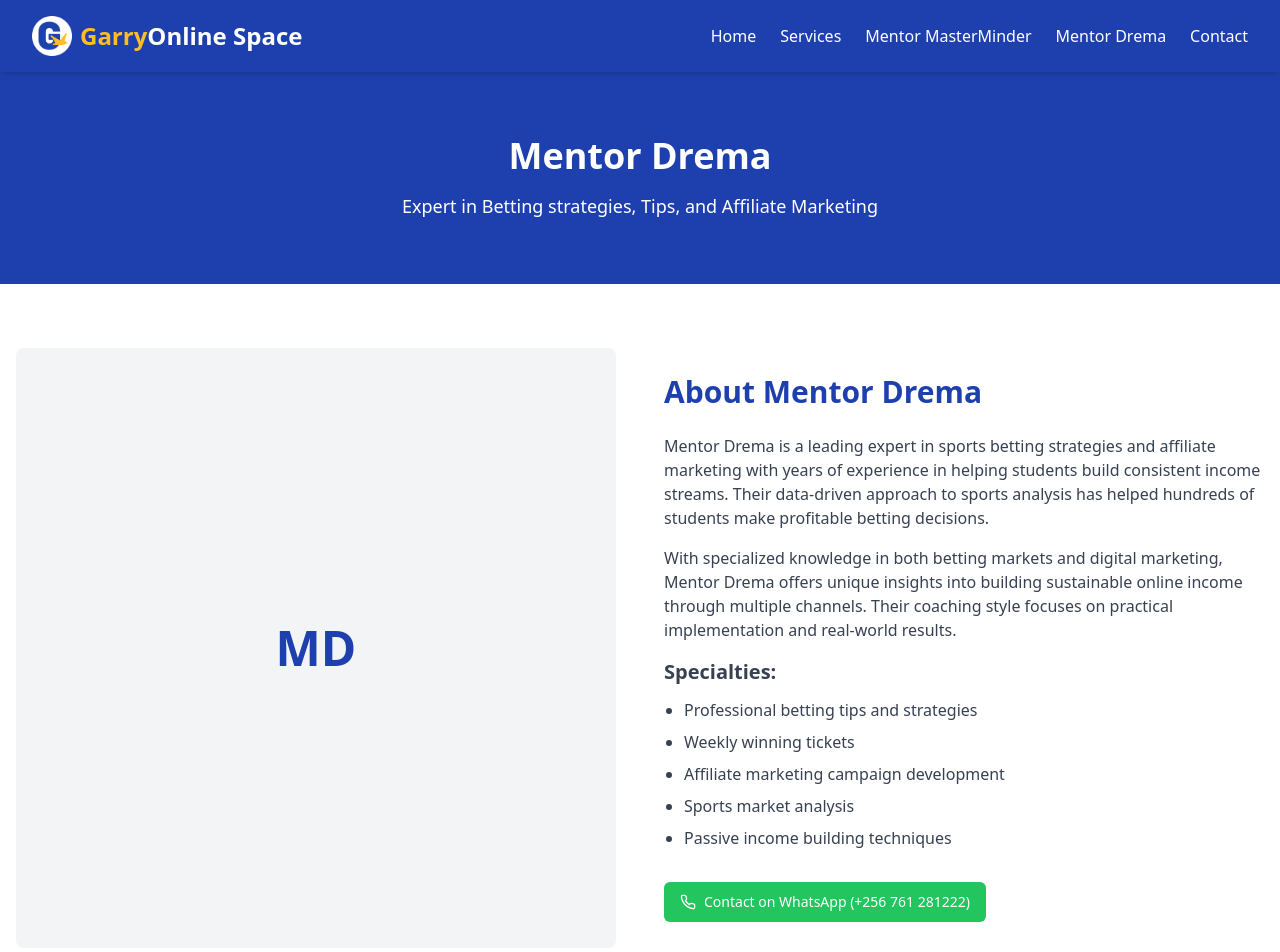
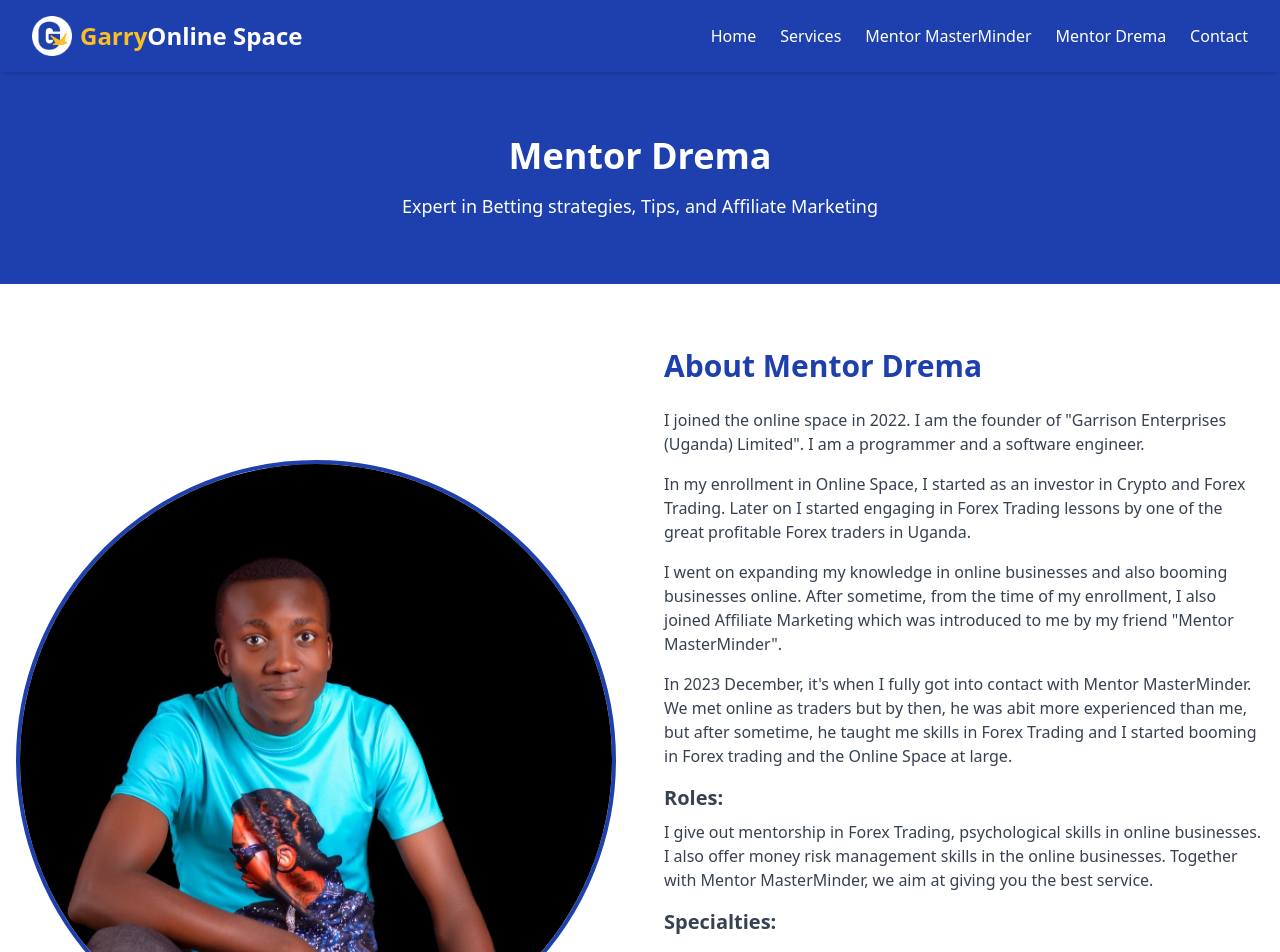
Before and after one commit to garryonlinespace/garry-online-space, a React (Vite) app: page /mentor-drema in a window 1280 px wide. Shown: the top 952 px of the page. Built offline with nearby package versions, Linux system fonts and the light colour scheme.

Commit message:
Update Mentor Drema section
Updated Mentor Drema's photo and "About" information, and added a WhatsApp contact link.

```diff
--- a/src/pages/MentorDrema.tsx
+++ b/src/pages/MentorDrema.tsx
@@ -2,7 +2,8 @@
 import Navbar from "@/components/Navbar";
 import Footer from "@/components/Footer";
 import { Button } from "@/components/ui/button";
-import { Phone } from "lucide-react";
+import { MessageSquare } from "lucide-react";
+import { Avatar, AvatarImage, AvatarFallback } from "@/components/ui/avatar";
 
 const MentorDrema = () => {
   const handleContactWhatsApp = () => {
@@ -26,25 +27,45 @@ const MentorDrema = () => {
           <div className="container mx-auto px-4">
             <div className="flex flex-col md:flex-row gap-12 items-center">
               <div className="md:w-1/2">
-                <div className="bg-gray-100 rounded-lg w-full aspect-square flex items-center justify-center">
-                  <span className="text-5xl text-primary font-bold">MD</span>
-                </div>
+                <Avatar className="w-full aspect-square h-auto rounded-full border-4 border-primary">
+                  <AvatarImage
+                    src="/lovable-uploads/3dc801c6-c603-4756-9cdc-a14a0ff7152f.png"
+                    alt="Mentor Drema"
+                    className="object-cover"
+                  />
+                  <AvatarFallback className="text-5xl text-primary font-bold">MD</AvatarFallback>
+                </Avatar>
               </div>
 
               <div className="md:w-1/2">
                 <h2 className="text-3xl font-bold text-primary mb-6">About Mentor Drema</h2>
                 <div className="space-y-4 text-gray-700">
                   <p>
-                    Mentor Drema is a leading expert in sports betting strategies and affiliate marketing with
-                    years of experience in helping students build consistent income streams. Their data-driven
-                    approach to sports analysis has helped hundreds of students make profitable betting decisions.
+                    I joined the online space in 2022. I am the founder of "Garrison Enterprises (Uganda) Limited". I am a programmer and a software engineer.
+                  </p>
+                  <p>
+                    In my enrollment in Online Space, I started as an investor in Crypto and Forex Trading.
+                    Later on I started engaging in Forex Trading lessons by one of the great profitable Forex traders in Uganda.
+                  </p>
+                  <p>
+                    I went on expanding my knowledge in online businesses and also booming businesses online.
+                    After sometime, from the time of my enrollment, I also joined Affiliate Marketing which was introduced to me by my friend "Mentor MasterMinder".
+                  </p>
+                  <p>
+                    In 2023 December, it's when I fully got into contact with Mentor MasterMinder.
+                    We met online as traders but by then, he was abit more experienced than me, but after sometime, he taught me skills in Forex Trading and I started booming in Forex trading and the Online Space at large.
                   </p>
 
-                  <p>
-                    With specialized knowledge in both betting markets and digital marketing, Mentor Drema
-                    offers unique insights into building sustainable online income through multiple channels.
-                    Their coaching style focuses on practical implementation and real-world results.
-                  </p>
+                  <div className="mt-8">
+                    <h3 className="font-bold text-xl mb-2">Roles:</h3>
+                    <p>
+                      I give out mentorship in Forex Trading, psychological skills in online businesses.
+                    </p>
+                    <p>
+                      I also offer money risk management skills in the online businesses.
+                      Together with Mentor MasterMinder, we aim at giving you the best service.
+                    </p>
+                  </div>
 
                   <div className="mt-8 space-y-3">
                     <h3 className="font-bold text-xl">Specialties:</h3>
@@ -63,7 +84,7 @@ const MentorDrema = () => {
                     onClick={handleContactWhatsApp}
                     className="bg-green-500 hover:bg-green-600 text-white flex items-center gap-2"
                   >
-                    <Phone className="h-5 w-5" />
+                    <MessageSquare className="h-5 w-5" />
                     Contact on WhatsApp (+256 761 281222)
                   </Button>
                 </div>
```
Also changed, not shown: public/lovable-uploads/3dc801c6-c603-4756-9cdc-a14a0ff7152f.png (added).
